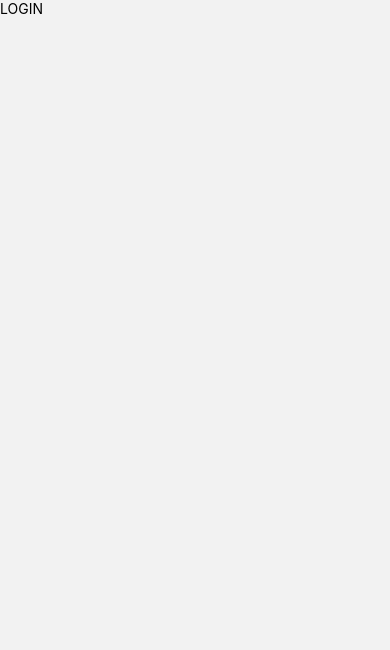
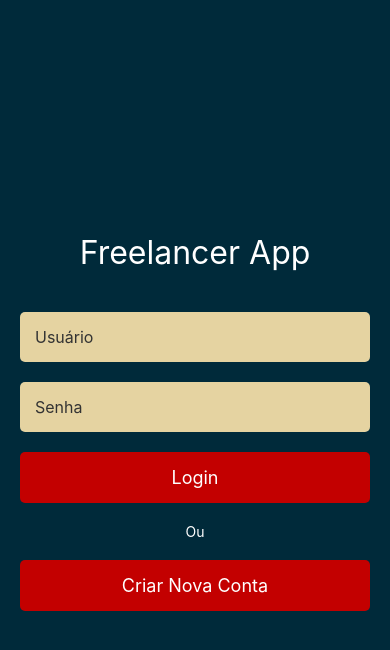
Before and after one commit to nicolasSouza2504/freelancerapp-front, a React Native app: screen /Login in a window 390 px wide. Shown: the top 650 px of the page. Built offline with nearby package versions, Linux system fonts and the light colour scheme.

Commit message:
Login screen

```diff
--- /dev/null
+++ b/src/models/UserModel.tsx
@@ -0,0 +1,7 @@
+export default class UserModel {
+  constructor(
+    public email: string,
+    public password: string
+  ) {}
+
+}
--- a/src/screems/App.tsx
+++ b/src/screems/App.tsx
@@ -2,7 +2,7 @@ import React from 'react';
 import {SafeAreaView, Text, TextInput} from 'react-native';
 import { NavigationContainer } from '@react-navigation/native';
 import { createNativeStackNavigator } from '@react-navigation/native-stack';
-import Login from './Login';
+import LoginScreen from './LoginScreen';
 
 const Stack = createNativeStackNavigator();
 
@@ -10,7 +10,7 @@ function App(): React.JSX.Element  {
   return (
     <NavigationContainer>
       <Stack.Navigator initialRouteName="Login">
-        <Stack.Screen  options={{ headerShown: false }} name="Login" component={Login}/>
+        <Stack.Screen  options={{ headerShown: false }} name="Login" component={LoginScreen}/>
       </Stack.Navigator>
     </NavigationContainer>
   );
--- a/src/screems/Login.tsx
+++ /dev/null
@@ -1,14 +0,0 @@
-import React from 'react';
-import {SafeAreaView, Text, TextInput} from 'react-native';
-
-function Login(): React.JSX.Element  {
-  return (
-    <SafeAreaView>
-        <Text>LOGIN</Text>
-          <TextInput
-                        />
-    </SafeAreaView>
-  );
-};
-
-export default Login;
--- /dev/null
+++ b/src/screems/LoginScreen.tsx
@@ -0,0 +1,80 @@
+import React, { useState } from 'react';
+import { View, Text, TextInput, TouchableOpacity} from 'react-native';
+import { SafeAreaView } from 'react-native-safe-area-context';
+import styles from '../styles/LoginStyle'
+import UserModel from '../models/UserModel';
+
+const LoginScreen: React.FC = () => {
+
+  const [user, setUser] = useState<UserModel>({email: '', password: '' });
+  const [validLogin, setValidLogin] = useState(true);
+  const [textError, setErrorText] = useState('');
+
+  function handleLogin(): void {
+
+    setValidLogin(validateUser());
+
+    if (validLogin) {
+      console.log("Login")
+    }
+
+  }
+
+  function validateUser(): boolean {
+
+    if (!user.email || !validEmail(user.email)) {
+
+      throwError('Informe um e-mail válido!');
+
+      return false;
+
+    } else if(!user.password) {
+
+      throwError('Informe uma senha válida!');
+
+      return false;
+
+    }
+
+    return true;
+
+  }
+
+  function throwError(errorMessage:string): void {
+
+    setErrorText(errorMessage);
+
+    setValidLogin(false);
+
+  }
+
+  function validEmail(email: string): boolean {
+    return /^[^\s@]+@[^\s@]+\.[^\s@]+$/.test(email);
+  }
+
+  return (
+    <SafeAreaView style={styles.container}>
+      <Text style={styles.title}>Freelancer App</Text>
+      <TextInput value={user.email} style={styles.input} placeholder="Usuário" placeholderTextColor="#333" onChangeText={(email: string) => setUser({...user, email: email})}/>
+      <TextInput value={user.password} style={styles.input} placeholder="Senha" placeholderTextColor="#333" onChangeText={(password) => setUser({...user, password: password})} />
+      <TouchableOpacity style={styles.button} onPress={handleLogin}>
+        <Text style={styles.buttonText}>Login</Text>
+      </TouchableOpacity>
+      <View style={styles.separatorContainer}>
+        <View style={styles.separator} />
+        <Text style={styles.separatorText}>Ou</Text>
+        <View style={styles.separator} />
+      </View>
+      <TouchableOpacity style={styles.registerButton}>
+        <Text style={styles.registerButtonText}>Criar Nova Conta</Text>
+      </TouchableOpacity>
+          {!validLogin && (
+          <View style={styles.validationMessageContainer}>
+            <Text style={styles.validationMessageText}>{textError}</Text>
+          </View>
+        )}
+    </SafeAreaView>
+  );
+};
+
+export default LoginScreen;
--- a/src/styles/LoginStyle.tsx
+++ b/src/styles/LoginStyle.tsx
@@ -1 +1,76 @@
 import React from "react";
+import { StyleSheet } from "react-native";
+
+const style =  StyleSheet.create({
+  container: {
+    flex: 1,
+    backgroundColor: '#002A3A',
+    justifyContent: 'center',
+    alignItems: 'center',
+    padding: 20,
+  },
+  title: {
+    fontSize: 32,
+    color: '#fff',
+    marginBottom: 40,
+  },
+  input: {
+    width: '100%',
+    backgroundColor: '#E5D3A1',
+    padding: 15,
+    borderRadius: 5,
+    marginBottom: 20,
+    fontSize: 16,
+    color: '#333',
+  },
+  button: {
+    width: '100%',
+    backgroundColor: '#C30000',
+    padding: 15,
+    borderRadius: 5,
+    alignItems: 'center'
+  },
+  buttonText: {
+    color: '#fff',
+    fontSize: 18,
+  },
+  separatorContainer: {
+    flexDirection: 'row',
+    alignItems: 'center',
+    marginVertical: 20,
+  },
+  separator: {
+    flex: 1,
+    height: 1,
+    backgroundColor: '#fff',
+  },
+  separatorText: {
+    marginHorizontal: 10,
+    color: '#fff',
+  },
+  registerButton: {
+    width: '100%',
+    backgroundColor: '#C30000',
+    padding: 15,
+    borderRadius: 5,
+    alignItems: 'center',
+  },
+  registerButtonText: {
+    color: '#fff',
+    fontSize: 18,
+  },
+  validationMessageContainer: {
+    width: '100%',
+    padding: 15,
+    borderRadius: 5,
+    backgroundColor: '#FFCDD2',
+    alignItems: 'center',
+    marginTop: 20,
+  },
+  validationMessageText: {
+    color: '#D32F2F',
+    fontSize: 16,
+  },
+});
+
+export default style;
```
